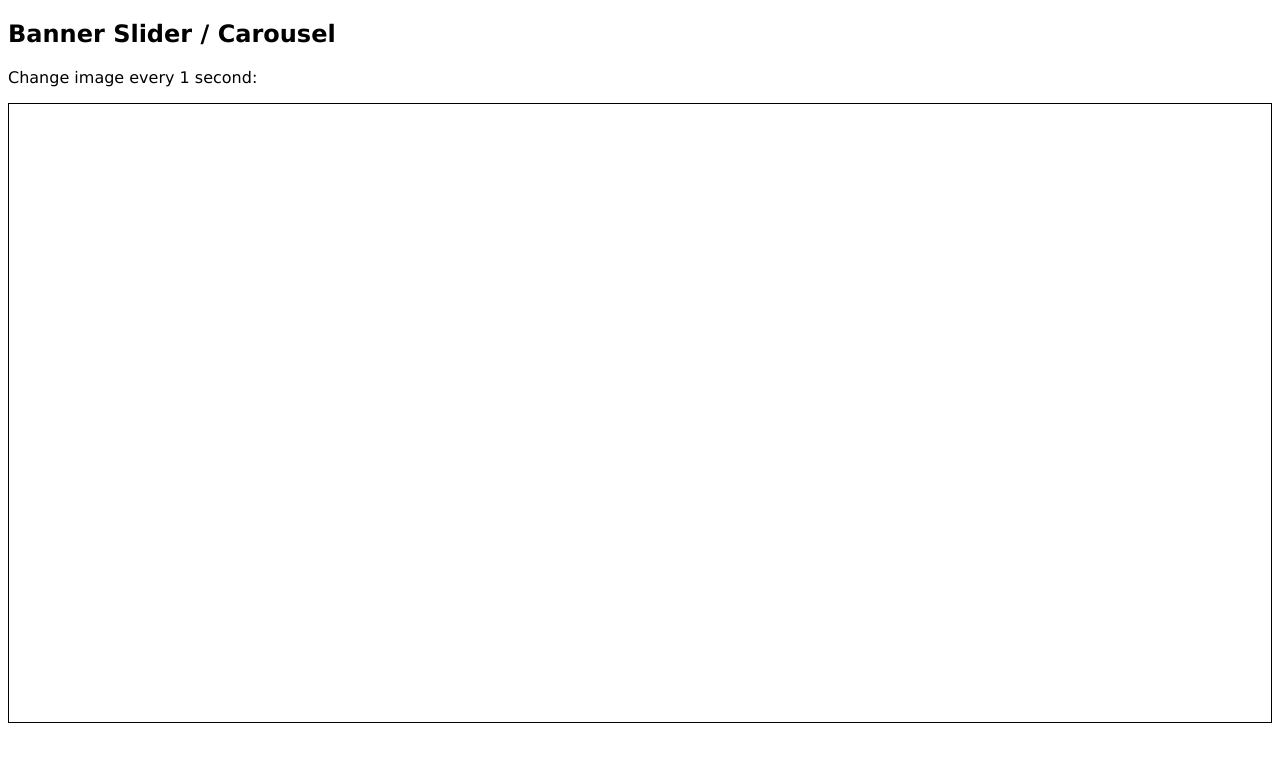
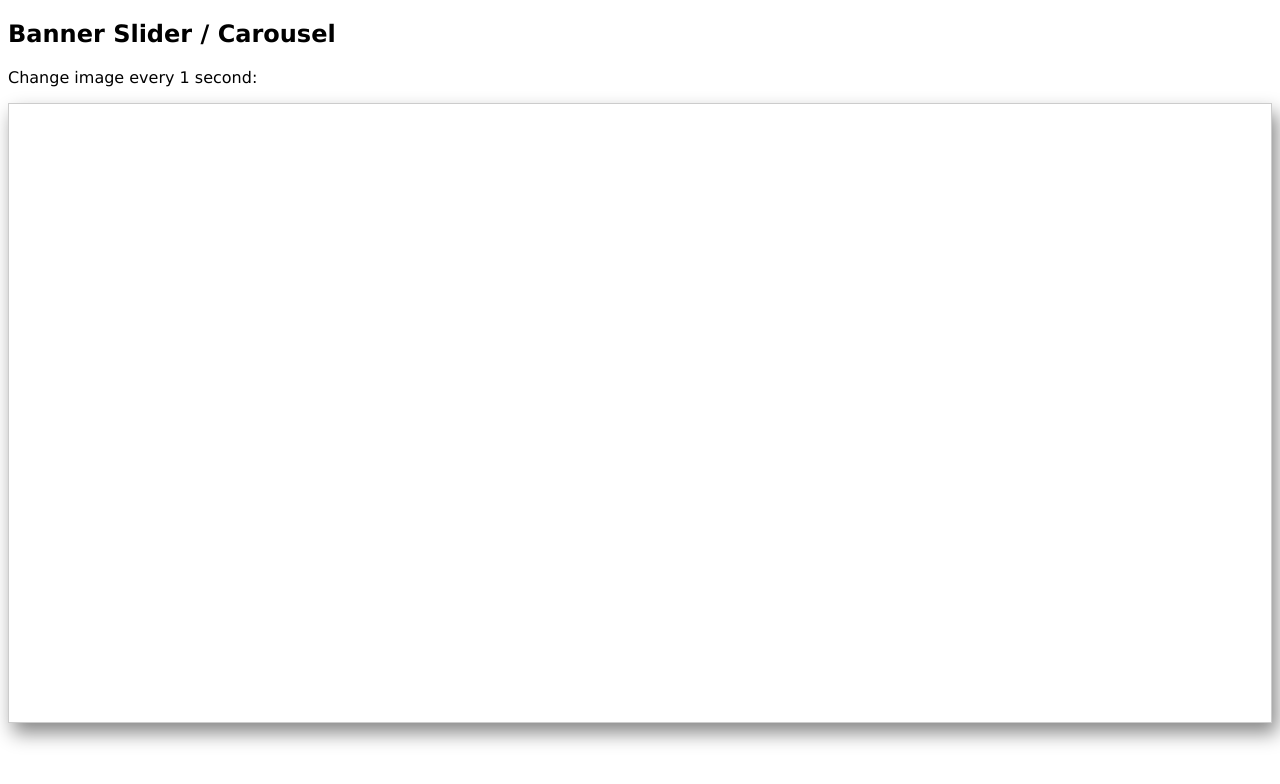
Before and after one commit to geroldladrera/Banner-Slider, a plain HTML site: page index.html in a window 1280 px wide. Drawn offline with Linux system fonts and the light colour scheme; no server answers.

Commit message:
add box shadow in slider container

```diff
--- a/css/style.css
+++ b/css/style.css
@@ -24,8 +24,9 @@ img {
 .slideshow-container {
     position: relative;
     margin: auto;
-    border: 1px solid #000;
+    border: 1px solid #ccc;
     height: 620px;
+    box-shadow: 5px 10px 18px #888888;
 }
 
 /* Caption text */
```
